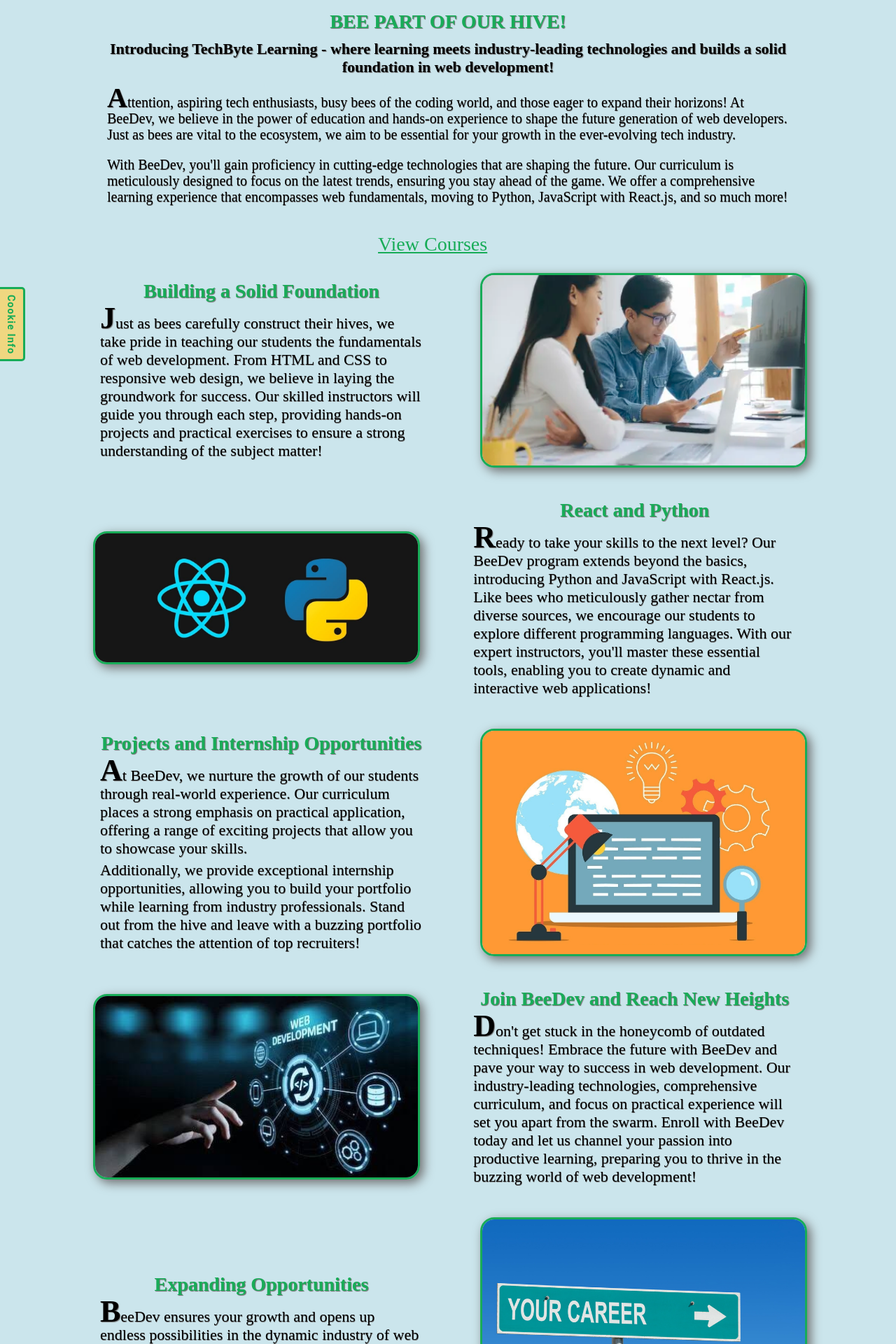
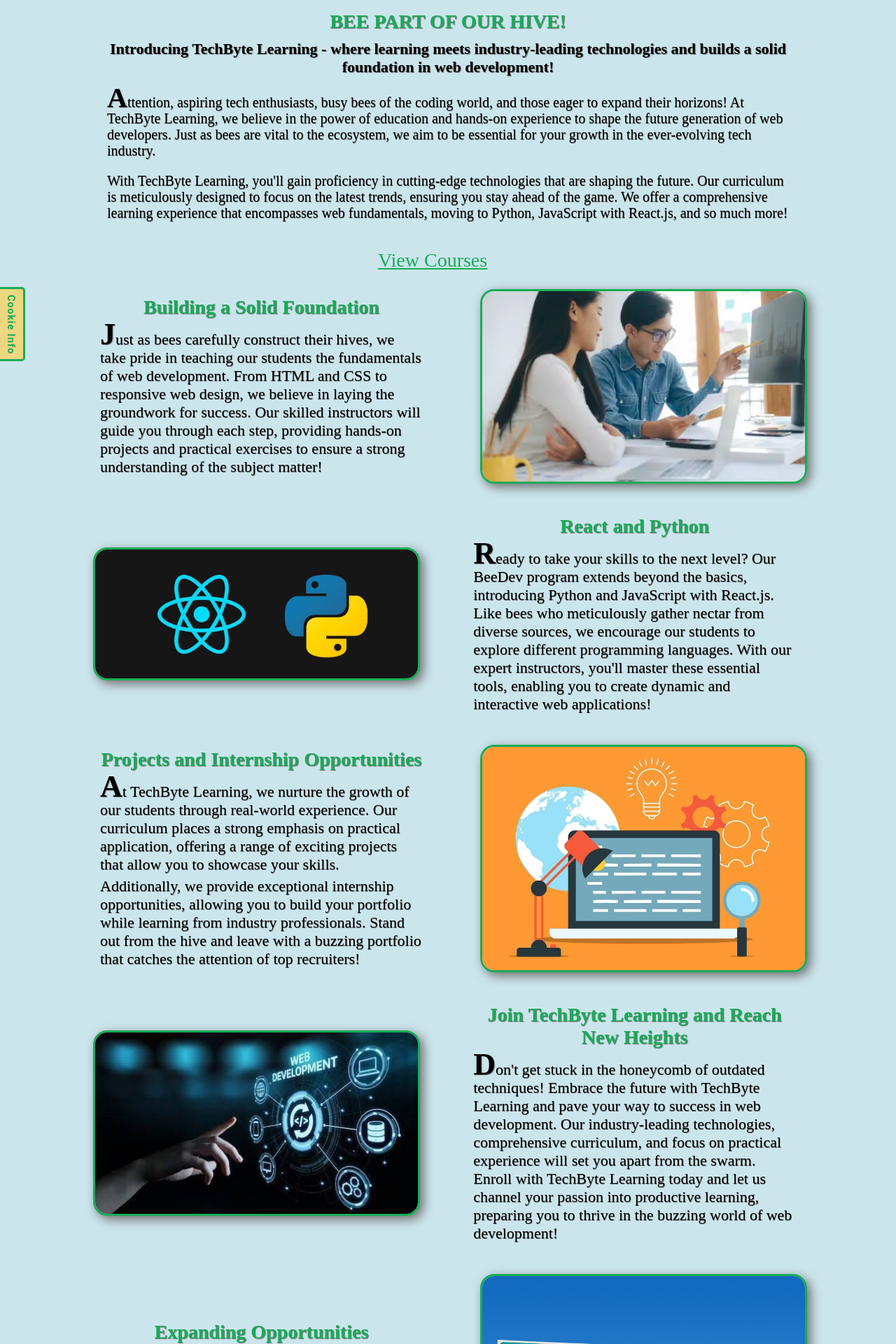
Before and after one commit to melissa-24/techbyte-learning, a React (Vite) app: page / in a window 1280 px wide. Shown: the part 160-2080 px from the top of the page at 70% size. Built offline with nearby package versions, Linux system fonts and the light colour scheme.

Commit message:
made changes from BeeDev to Techbyte Learning

```diff
--- a/src/views/Index.jsx
+++ b/src/views/Index.jsx
@@ -20,8 +20,8 @@ const Index = () => {
           <h3>
             Introducing TechByte Learning - where learning meets industry-leading technologies and builds a solid foundation in web development!
           </h3>
-          <p><span>A</span>ttention, aspiring tech enthusiasts, busy bees of the coding world, and those eager to expand their horizons! At BeeDev, we believe in the power of education and hands-on experience to shape the future generation of web developers. Just as bees are vital to the ecosystem, we aim to be essential for your growth in the ever-evolving tech industry.</p>
-          <p>With BeeDev, you'll gain proficiency in cutting-edge technologies that are shaping the future. Our curriculum is meticulously designed to focus on the latest trends, ensuring you stay ahead of the game. We offer a comprehensive learning experience that encompasses web fundamentals, moving to Python, JavaScript with React.js, and so much more!</p>
+          <p><span>A</span>ttention, aspiring tech enthusiasts, busy bees of the coding world, and those eager to expand their horizons! At TechByte Learning, we believe in the power of education and hands-on experience to shape the future generation of web developers. Just as bees are vital to the ecosystem, we aim to be essential for your growth in the ever-evolving tech industry.</p>
+          <p>With TechByte Learning, you'll gain proficiency in cutting-edge technologies that are shaping the future. Our curriculum is meticulously designed to focus on the latest trends, ensuring you stay ahead of the game. We offer a comprehensive learning experience that encompasses web fundamentals, moving to Python, JavaScript with React.js, and so much more!</p>
         </div>
         <Link className="link">View Courses</Link>
 
@@ -49,7 +49,7 @@ const Index = () => {
         <div className="split_box">
           <div className="box_left_text">
             <h2>Projects and Internship Opportunities</h2>
-            <p><span>A</span>t BeeDev, we nurture the growth of our students through real-world experience. Our curriculum places a strong emphasis on practical application, offering a range of exciting projects that allow you to showcase your skills. </p>
+            <p><span>A</span>t TechByte Learning, we nurture the growth of our students through real-world experience. Our curriculum places a strong emphasis on practical application, offering a range of exciting projects that allow you to showcase your skills. </p>
             <p>Additionally, we provide exceptional internship opportunities, allowing you to build your portfolio while learning from industry professionals. Stand out from the hive and leave with a buzzing portfolio that catches the attention of top recruiters!</p>
           </div>
           <div className="box_right_img">
@@ -63,15 +63,15 @@ const Index = () => {
             <img src={newest_tech} alt="newest tech" />
           </div>
           <div className="box_right_text">
-            <h2>Join BeeDev and Reach New Heights</h2>
-            <p><span>D</span>on't get stuck in the honeycomb of outdated techniques! Embrace the future with BeeDev and pave your way to success in web development. Our industry-leading technologies, comprehensive curriculum, and focus on practical experience will set you apart from the swarm. Enroll with BeeDev today and let us channel your passion into productive learning, preparing you to thrive in the buzzing world of web development!</p>
+            <h2>Join TechByte Learning and Reach New Heights</h2>
+            <p><span>D</span>on't get stuck in the honeycomb of outdated techniques! Embrace the future with TechByte Learning and pave your way to success in web development. Our industry-leading technologies, comprehensive curriculum, and focus on practical experience will set you apart from the swarm. Enroll with TechByte Learning today and let us channel your passion into productive learning, preparing you to thrive in the buzzing world of web development!</p>
           </div>
         </div>
 
         <div className="split_box">
           <div className="box_left_text">
             <h2>Expanding Opportunities</h2>
-            <p><span>B</span>eeDev ensures your growth and opens up endless possibilities in the dynamic industry of web development. Buzz on over to BeeDev and let us help you build a rewarding career!</p>
+            <p><span>T</span>echByte Learning ensures your growth and opens up endless possibilities in the dynamic industry of web development. Buzz on over to TechByte Learning and let us help you build a rewarding career!</p>
           </div>
           <div className="box_right_img">
             <img src={your_career} alt="your career" />
```
